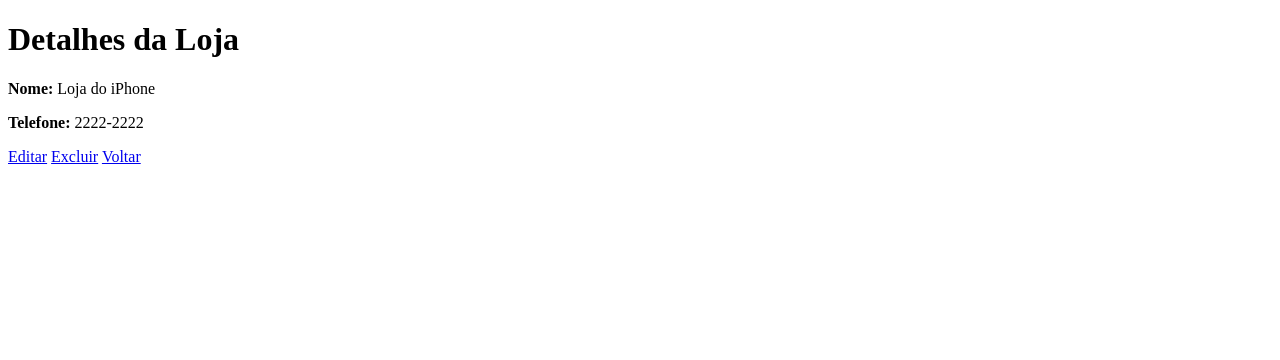
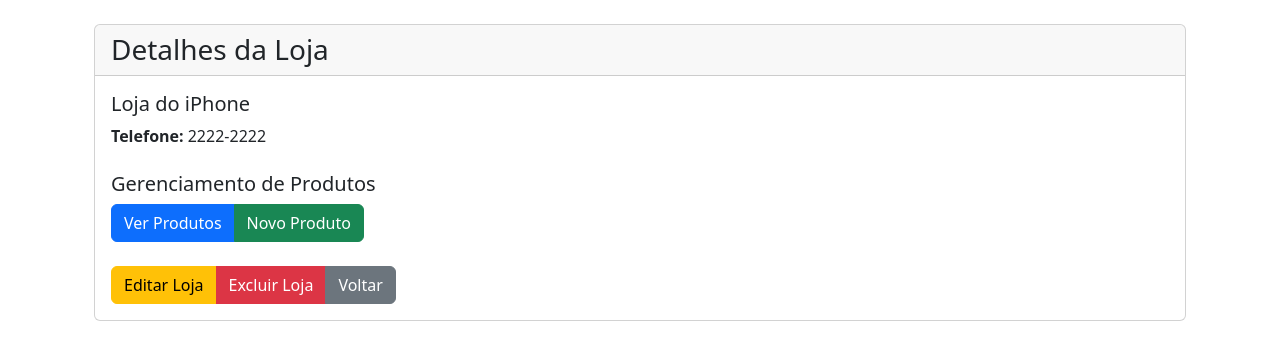
Before and after one commit to ctorres4564/infocena_python-master, a Django app: page /cadastro/lojas/1/ in a window 1280 px wide. Shown: the top 360 px of the page. Run offline with Django 4.2, Linux system fonts and the light colour scheme; data comes from the database, SQL or seed files in the repository; both versions use the stored data as it was after the commit.

Commit message:
Atualização na interface do usuário

```diff
--- a/cadastro/templates/detalhar_loja.html
+++ b/cadastro/templates/detalhar_loja.html
@@ -1,25 +1,55 @@
-<!DOCTYPE html>
-<html lang="pt-br">
-  <head>
-    <meta charset="UTF-8" />
-    <meta name="viewport" content="width=device-width, initial-scale=1.0" />
-    <title>Detalhes da Loja</title>
-  </head>
-  <body>
-    <h1>Detalhes da Loja</h1>
+{% extends "base.html" %} {% block title %}Detalhes da Loja {{ loja.nome }} -
+Shopping InfoCena{% endblock %} {% block content %}
+<div class="container mt-4">
+  <div class="card">
+    <div class="card-header">
+      <h1 class="h3 mb-0">Detalhes da Loja</h1>
+    </div>
+    <div class="card-body">
+      <div class="mb-4">
+        <h5 class="card-title">{{ loja.nome }}</h5>
+        <p class="card-text"><strong>Telefone:</strong> {{ loja.telefone }}</p>
+        {% if loja.numero %}
+        <p class="card-text"><strong>Número:</strong> {{ loja.numero }}</p>
+        {% endif %}
+      </div>
 
-    <div>
-      <p><strong>Nome:</strong> {{ loja.nome }}</p>
-      <p><strong>Telefone:</strong> {{ loja.telefone }}</p>
-      {% if loja.numero %}
-      <p><strong>Número:</strong> {{ loja.numero }}</p>
-      {% endif %}
+      <div class="mb-4">
+        <h5>Gerenciamento de Produtos</h5>
+        <div class="btn-group" role="group">
+          <a
+            href="{% url 'cadastro:listar_produtos' loja.id %}"
+            class="btn btn-primary"
+          >
+            <i class="fas fa-box"></i> Ver Produtos
+          </a>
+          <a
+            href="{% url 'cadastro:incluir_produto' loja.id %}"
+            class="btn btn-success"
+          >
+            <i class="fas fa-plus"></i> Novo Produto
+          </a>
+        </div>
+      </div>
+
+      <div class="btn-group" role="group">
+        <a
+          href="{% url 'cadastro:alterar_loja' loja.id %}"
+          class="btn btn-warning"
+        >
+          <i class="fas fa-edit"></i> Editar Loja
+        </a>
+        <a
+          href="{% url 'cadastro:excluir_loja' loja.id %}"
+          class="btn btn-danger"
+        >
+          <i class="fas fa-trash"></i> Excluir Loja
+        </a>
+        <a href="{% url 'cadastro:listar_lojas' %}" class="btn btn-secondary">
+          <i class="fas fa-arrow-left"></i> Voltar
+        </a>
+      </div>
     </div>
-
-    <div>
-      <a href="{% url 'cadastro:alterar_loja' loja.id %}">Editar</a>
-      <a href="{% url 'cadastro:excluir_loja' loja.id %}">Excluir</a>
-      <a href="{% url 'cadastro:listar_lojas' %}">Voltar</a>
-    </div>
-  </body>
-</html>
+  </div>
+</div>
+{% endblock %}
--- a/cadastro/templates/listar_lojas.html
+++ b/cadastro/templates/listar_lojas.html
@@ -115,6 +115,12 @@
             <a href="{% url 'cadastro:excluir_loja' l.id %}" class="btn-excluir"
               >Excluir</a
             >
+            <a
+              href="{% url 'cadastro:listar_produtos' l.id %}"
+              style="background-color: #6c63ff"
+              class="btn-detalhes"
+              >Ver Produtos</a
+            >
           </td>
         </tr>
         {% endfor %}
--- a/cadastro/urls.py
+++ b/cadastro/urls.py
@@ -10,9 +10,30 @@
     path("lojas/<int:id>/", views.detalhar_loja, name="detalhar_loja"),
     path("lojas/<int:id>/editar/", views.alterar_loja, name="alterar_loja"),
     path("lojas/<int:id>/excluir/", views.excluir_loja, name="excluir_loja"),
-    path("produtos/", views.listar_produtos, name="listar_produtos"),
-    path("produtos/novo/", views.incluir_produto, name="incluir_produto"),
-    path("produtos/<int:id>/", views.detalhar_produto, name="detalhar_produto"),
-    path("produtos/<int:id>/editar/", views.alterar_produto, name="alterar_produto"),
-    path("produtos/<int:id>/excluir/", views.excluir_produto, name="excluir_produto"),
+    # URLs de Produtos aninhadas sob Loja
+    path(
+        "loja/<int:id_loja>/produtos/",
+        views.listar_produtos,
+        name="listar_produtos",
+    ),
+    path(
+        "loja/<int:id_loja>/produtos/novo/",
+        views.incluir_produto,
+        name="incluir_produto",
+    ),
+    path(
+        "loja/<int:id_loja>/produtos/<int:id_produto>/",
+        views.detalhar_produto,
+        name="detalhar_produto",
+    ),
+    path(
+        "loja/<int:id_loja>/produtos/<int:id_produto>/alterar/",
+        views.alterar_produto,
+        name="alterar_produto",
+    ),
+    path(
+        "loja/<int:id_loja>/produtos/<int:id_produto>/excluir/",
+        views.excluir_produto,
+        name="excluir_produto",
+    ),
 ]
--- a/cadastro/views.py
+++ b/cadastro/views.py
@@ -64,47 +64,64 @@
     return render(request, "excluir_loja.html", {"loja": loja})
 
 
-def listar_produtos(request):
-    produtos = Produto.objects.all()
-    return render(request, "cadastro/listar_produtos.html", {"produtos": produtos})
+def listar_produtos(request, id_loja):
+    loja = get_object_or_404(Loja, id=id_loja)
+    produtos = Produto.objects.filter(loja=loja).order_by("nome")
+    return render(
+        request,
+        "cadastro/listar_produtos_por_loja.html",
+        {"produtos": produtos, "loja": loja},
+    )
 
 
-def incluir_produto(request):
+def incluir_produto(request, id_loja):
+    loja = get_object_or_404(Loja, id=id_loja)
     if request.method == "POST":
         form = ProdutoForm(request.POST)
         if form.is_valid():
-            form.save()
-            return redirect("cadastro:listar_produtos")
+            produto = form.save(commit=False)
+            produto.loja = loja
+            produto.save()
+            return redirect("cadastro:listar_produtos", id_loja=loja.id)
     else:
         form = ProdutoForm()
-    return render(request, "cadastro/form_produto.html", {"form": form})
+    return render(request, "cadastro/form_produto.html", {"form": form, "loja": loja})
 
 
-def detalhar_produto(request, id):
-    produto = get_object_or_404(Produto, id=id)
-    return render(request, "detalhar_produto.html", {"produto": produto})
+def detalhar_produto(request, id_loja, id_produto):
+    loja = get_object_or_404(Loja, id=id_loja)
+    produto = get_object_or_404(Produto, id=id_produto, loja=loja)
+    return render(
+        request, "cadastro/detalhar_produto.html", {"produto": produto, "loja": loja}
+    )
 
 
-def alterar_produto(request, id):
-    produto = get_object_or_404(Produto, id=id)
+def alterar_produto(request, id_loja, id_produto):
+    loja = get_object_or_404(Loja, id=id_loja)
+    produto = get_object_or_404(Produto, id=id_produto, loja=loja)
     if request.method == "POST":
         form = ProdutoForm(request.POST, instance=produto)
         if form.is_valid():
             form.save()
-            return redirect("cadastro:listar_produtos")
+            return redirect("cadastro:listar_produtos", id_loja=loja.id)
     else:
         form = ProdutoForm(instance=produto)
     return render(
-        request, "alterar_produto.html", {"formulario": form, "produto": produto}
+        request,
+        "cadastro/alterar_produto.html",
+        {"formulario": form, "produto": produto, "loja": loja},
     )
 
 
-def excluir_produto(request, id):
-    produto = get_object_or_404(Produto, id=id)
+def excluir_produto(request, id_loja, id_produto):
+    loja = get_object_or_404(Loja, id=id_loja)
+    produto = get_object_or_404(Produto, id=id_produto, loja=loja)
     if request.method == "POST":
         produto.delete()
-        return redirect("cadastro:listar_produtos")
-    return render(request, "excluir_produto.html", {"produto": produto})
+        return redirect("cadastro:listar_produtos", id_loja=loja.id)
+    return render(
+        request, "cadastro/excluir_produto.html", {"produto": produto, "loja": loja}
+    )
 
 
 # --- ADDED CODE END ---
```
Also changed, not shown: cadastro/templates/cadastro/detalhar_produto.html (+31 -16 lines), cadastro/templates/cadastro/excluir_produto.html (+34 -14 lines), cadastro/templates/cadastro/form_produto.html (+30 -46 lines), cadastro/templates/cadastro/listar_produtos_por_loja.html (added, +73 -0 lines), siteweb/templates/index.html (+3 -12 lines), db.sqlite3.
